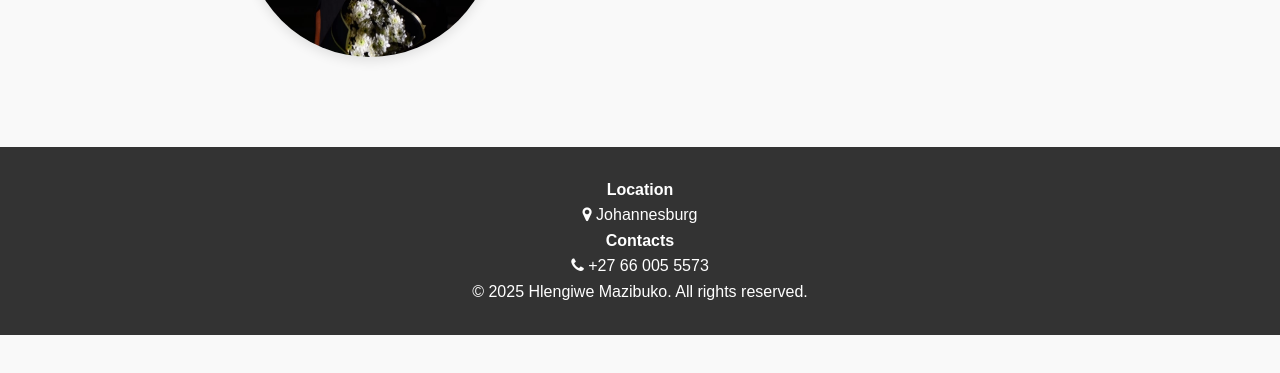
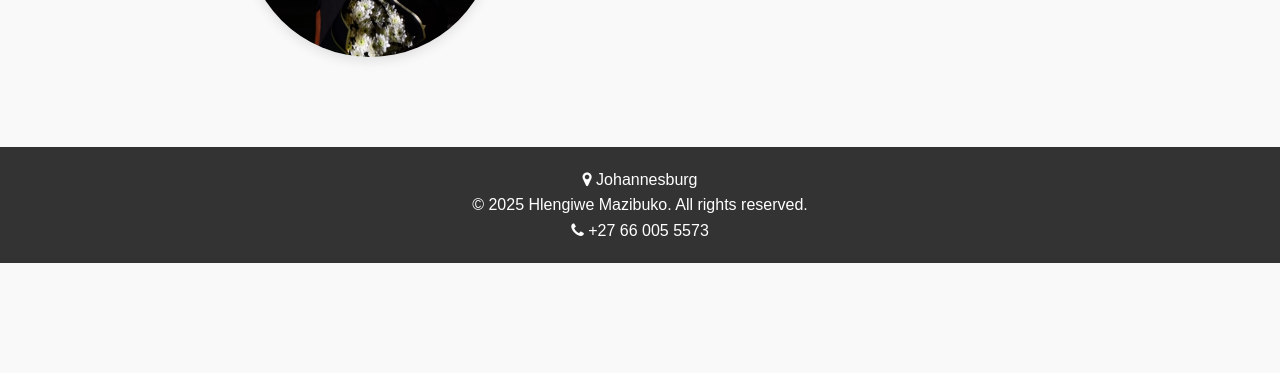
Before and after one commit to Hlengiwe08/Portfolio, a plain HTML site: page index.html in a window 1280 px wide. Shown: the part 381-754 px from the top of the page. Drawn offline with Linux system fonts and the light colour scheme.

Commit message:
edited content on the footer

```diff
--- a/index.html
+++ b/index.html
@@ -34,11 +34,10 @@
   </section>
 </main>
   <footer>
-    <h4>Location</h4>
     <p><i class="fa fa-map-marker"></i> Johannesburg</p>
-    <h4>Contacts</h4>
+     <p>© 2025 Hlengiwe Mazibuko. All rights reserved.</p>
     <p><i class="fa fa-phone"></i> +27 66 005 5573</p>
-    <p>© 2025 Hlengiwe Mazibuko. All rights reserved.</p>
+
   </footer>
     <script src="script.js"></script>
 </body>
--- a/style.css
+++ b/style.css
@@ -62,10 +62,11 @@ nav a {
 }
 footer {
   text-align: center;
-  padding: 30px;
+  padding: 20px;
   background: #333;
   color: white;
 }
+
 .about-container {
   display: flex;
   flex-direction: row;
```
Also changed, not shown: about.html (+0 -2 lines), contact.html (+0 -2 lines), education.html (+0 -2 lines), experience.html (+0 -2 lines), services.html (+0 -2 lines), skills.html (+0 -2 lines).
